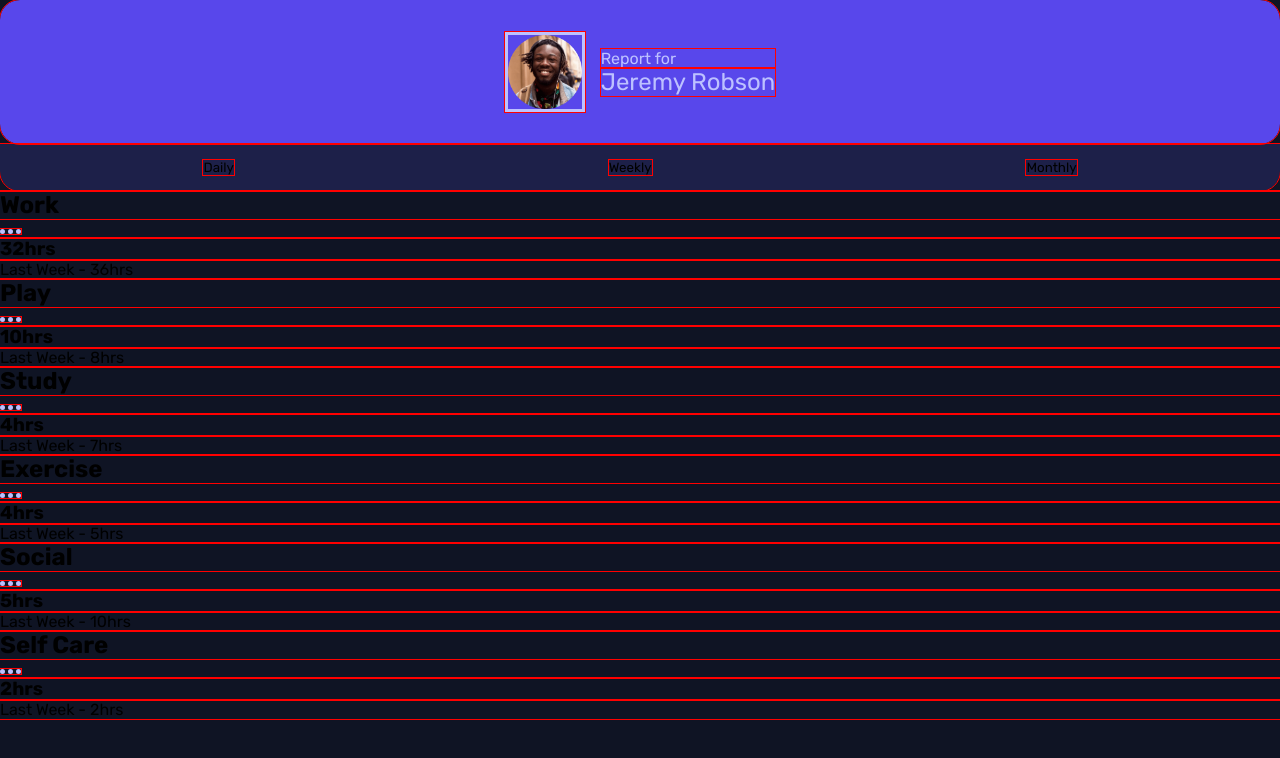
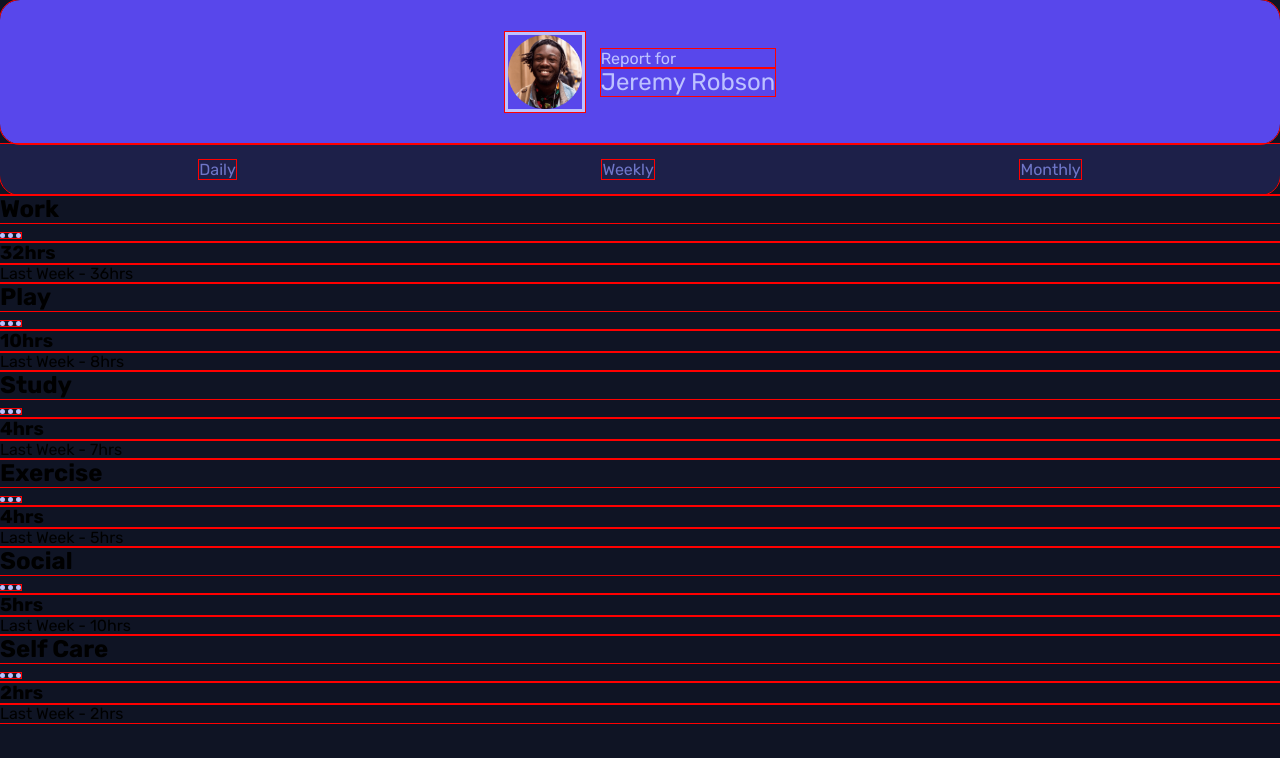
Before and after one commit to denisesantosdev/time-tracking-dashboard-main, a React (Vite) app: page / in a window 1280 px wide. Shown: the top 758 px of the page. Built offline with nearby package versions, Linux system fonts and the light colour scheme.

Commit message:
add button component css styling

```diff
--- /dev/null
+++ b/src/components/button/Button.css
@@ -0,0 +1,9 @@
+.button-group__button {
+    color: var(--primary-clr-200);
+    font-size: 1rem;
+}
+
+.button-group__button:hover,
+.button-group__button:focus {
+    color: var(--primary-clr-100);
+}
--- a/src/components/button/Button.jsx
+++ b/src/components/button/Button.jsx
@@ -1,4 +1,5 @@
 import React from "react";
+import './Button.css'
 
 export default function Button(props) {
   //console.log(props);
```
